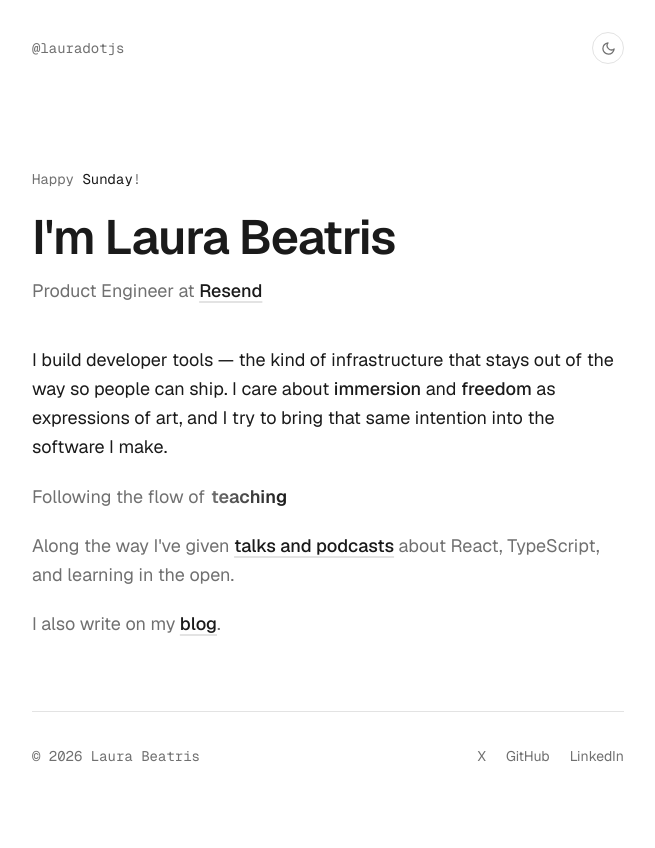
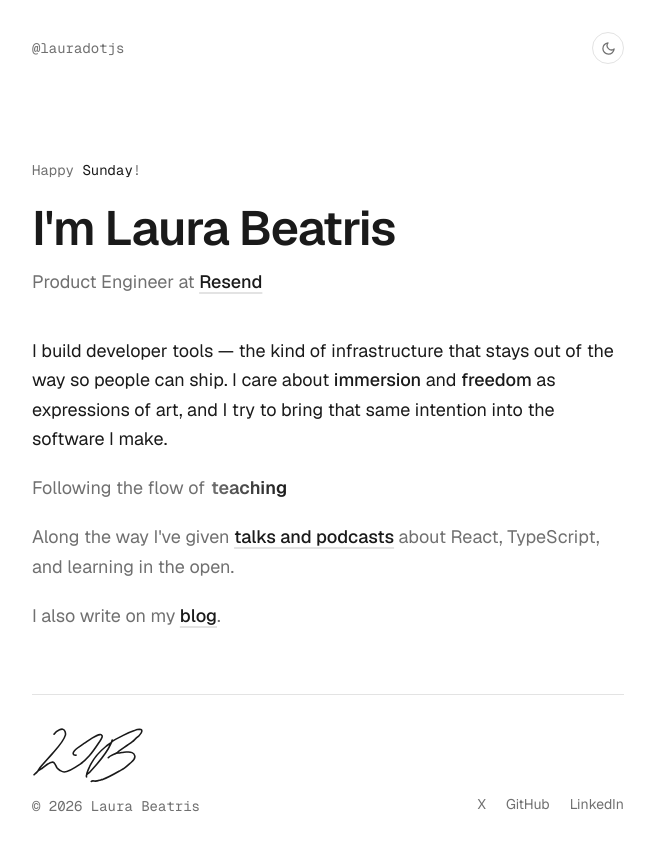
Before and after one commit to LauraBeatris/laurabeatris.com, a Next.js app: page / in a window 1280 px wide. Shown: the whole page, without its empty margins (312-967 px from the left). Before the commit the page ends 800 px from the top, so only its background shows below. Built offline with nearby package versions, Linux system fonts and the light colour scheme.

Commit message:
feat(footer): add pen-written signature animation

```diff
--- a/app/globals.css
+++ b/app/globals.css
@@ -122,4 +122,45 @@
       opacity: 0.7;
     }
   }
+
+  /* Signature: the footer autograph writes itself once, like a pen */
+  .handwriting-stroke {
+    fill: none;
+    stroke: currentColor;
+    stroke-width: 3.4;
+    stroke-linecap: round;
+    stroke-linejoin: round;
+    stroke-dasharray: 1 2;
+    /* Just past 1 so round caps don't leave a dot before the pen lands */
+    stroke-dashoffset: 1.001;
+  }
+
+  @keyframes handwriting-draw {
+    to {
+      stroke-dashoffset: 0;
+    }
+  }
+
+  .handwriting[data-writing="true"] .handwriting-stroke {
+    animation: handwriting-draw 1s linear forwards;
+  }
+
+  @media (prefers-reduced-motion: reduce) {
+    .handwriting {
+      opacity: 0;
+      transition: opacity 0.2s ease;
+    }
+
+    .handwriting[data-writing="true"] {
+      opacity: 1;
+    }
+
+    .handwriting-stroke {
+      stroke-dashoffset: 0;
+    }
+
+    .handwriting[data-writing="true"] .handwriting-stroke {
+      animation: none;
+    }
+  }
 }
--- /dev/null
+++ b/components/signature.tsx
@@ -0,0 +1,75 @@
+"use client";
+
+import { useEffect, useRef, useState } from "react";
+
+/**
+ * The centerline of the handwritten signature, one path per pen-down, in the
+ * order it was written. Each `easing` is that stroke's pen speed: slower
+ * through tight curves and reversals, faster along the straights.
+ */
+const STROKES = [
+  {
+    d: "M47.1 15.4C51.3 9.3 66.6 -2.1 70.8 9.6C71.7 12.1 72.3 14.9 71.5 17.5C67.9 30.8 53 46.2 44.1 56.5C35.4 66.5 26.4 76.2 17.7 86.2C15.9 88.4 14.7 91.2 13 93.6C10.7 96.8 7.3 99.8 4.3 102.4C7 100.1 9.3 97.3 12 95C14.3 93 17.2 91.7 19.6 89.9C25.3 85.7 37.4 74.4 44.7 75.3C49.2 75.8 51.1 83.9 53.4 87.2C55.3 89.7 57.6 91.5 60.2 93.2C62.9 94.8 65.5 96.5 68.7 96.6C76.4 96.8 95.7 84.7 102.5 80.1C109.5 75.4 117.2 67.9 122.8 61.6C130.7 52.8 137.4 42.6 143.9 32.7C146.1 29.4 149 26 150.1 22.1C150.6 20.4 150.5 18.4 149.1 17.2C148.2 16.3 146.9 16.1 145.6 16.3C141.1 16.9 132.8 21.4 128.7 23.8C123.4 26.8 118.5 30.6 113.5 34.1C105.9 39.2 96.6 44.4 90.6 51.4C86.7 55.8 87.5 61.3 94.3 60.3",
+    delayMs: 120,
+    durationMs: 865,
+    easing:
+      "linear(0,0.023,0.053,0.078,0.109,0.155,0.194,0.244,0.289,0.329,0.345,0.38,0.425,0.455,0.483,0.519,0.55,0.595,0.641,0.681,0.722,0.767,0.801,0.825,0.876,0.925,0.969,0.988,1)",
+  },
+  {
+    d: "M171.9 27.8C171.4 31.3 169.7 34.1 168.3 37.3C158.1 60.2 140.9 77.5 124.6 95.9C122.4 98.3 119.1 99.8 117.2 102.4C116.2 103.7 116.5 105.2 116.8 106.8C115.7 101.3 119.1 95.2 121.1 90.2C128.3 72.1 143.1 54.1 158.2 41.8C161.6 39 165.3 36.7 168.8 34.1C170.6 32.8 171.7 30.9 173.6 29.7C180.5 25.1 188.1 21.9 195.4 18C203.2 13.8 211.2 10.4 219.5 7.6C221.6 6.8 223.7 5.9 225.9 5.5C240.1 3 236.2 12.1 229.4 18.7C227.1 20.9 224.5 22.8 222.2 25C219.8 27.2 217.7 29.6 215.2 31.6C206.4 38.4 196.8 44.2 187.6 50.5C185.3 52.1 183.5 54.2 181.2 55.7C176.3 59 167.2 61.3 163.4 65.8C165.8 62.9 176.7 57.4 180.5 56.4C182.8 55.8 185.4 56 187.8 55.6C190.8 55.3 193.8 54.4 196.8 54C199.5 53.6 202.4 53.7 205.2 53.5C208.4 53.3 211.4 53.6 214.4 54.9C217.5 56.2 219.6 58.6 220.3 61.9C221.9 68.9 215.4 73.2 211 77.2C206.7 81.1 202.7 84.9 198 88.1C194.3 90.7 190.2 92.6 186.4 94.9C175.5 101.2 163.4 108.1 151.4 112.3C150 112.8 148.4 112.9 147 113.4C143.1 114.6 139.6 116.2 135.4 116C132.4 115.8 129.2 114.2 127 116.8",
+    delayMs: 1135,
+    durationMs: 1035,
+    easing:
+      "linear(0,0.026,0.069,0.121,0.167,0.181,0.192,0.233,0.276,0.322,0.361,0.4,0.442,0.483,0.504,0.551,0.6,0.641,0.668,0.681,0.722,0.764,0.789,0.817,0.857,0.905,0.953,0.988,1)",
+  },
+];
+
+export function Signature({ className }: { className: string }) {
+  const ref = useRef<SVGSVGElement>(null);
+  const [isWriting, setIsWriting] = useState(false);
+
+  useEffect(() => {
+    const svg = ref.current;
+    if (!svg) return;
+
+    const observer = new IntersectionObserver(
+      ([entry]) => {
+        if (!entry.isIntersecting) return;
+        observer.disconnect();
+        setIsWriting(true);
+      },
+      { threshold: 0.6 },
+    );
+    observer.observe(svg);
+    return () => observer.disconnect();
+  }, []);
+
+  return (
+    <>
+      <svg
+        ref={ref}
+        aria-hidden
+        viewBox="0 0 240 121.1"
+        data-writing={isWriting}
+        className={`handwriting ${className}`}
+      >
+        {STROKES.map((stroke) => (
+          <path
+            key={stroke.d}
+            d={stroke.d}
+            pathLength={1}
+            className="handwriting-stroke"
+            style={{
+              animationDelay: `${stroke.delayMs}ms`,
+              animationDuration: `${stroke.durationMs}ms`,
+              animationTimingFunction: stroke.easing,
+            }}
+          />
+        ))}
+      </svg>
+      <noscript className="hidden">
+        <style>{`.handwriting{opacity:1}.handwriting-stroke{stroke-dashoffset:0}`}</style>
+      </noscript>
+    </>
+  );
+}
--- a/components/site-footer.tsx
+++ b/components/site-footer.tsx
@@ -1,3 +1,5 @@
+import { Signature } from "@/components/signature";
+
 const socials = [
   { label: "X", href: "https://x.com/lauradotjs" },
   { label: "GitHub", href: "https://github.com/LauraBeatris" },
@@ -6,10 +8,13 @@ const socials = [
 
 export function SiteFooter() {
   return (
-    <footer className="flex flex-col gap-4 border-t border-border py-8 sm:flex-row sm:items-center sm:justify-between">
-      <p className="font-mono text-sm text-muted">
-        © {new Date().getFullYear()} Laura Beatris
-      </p>
+    <footer className="flex flex-col gap-4 border-t border-border py-8 sm:flex-row sm:items-end sm:justify-between">
+      <div className="flex flex-col gap-3">
+        <Signature className="w-28" />
+        <p className="font-mono text-sm text-muted">
+          © {new Date().getFullYear()} Laura Beatris
+        </p>
+      </div>
       <nav aria-label="Social links">
         <ul className="flex items-center gap-5">
           {socials.map((s) => (
```
